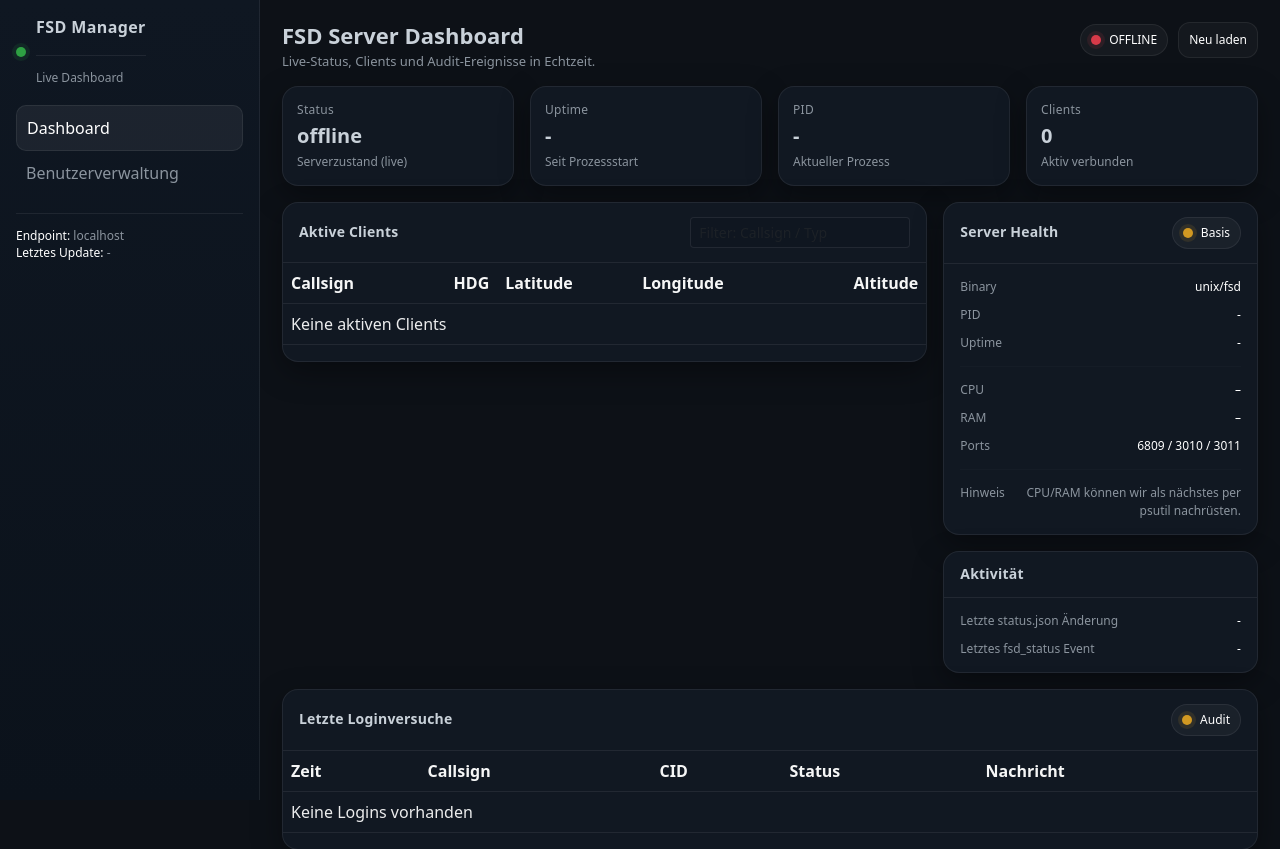
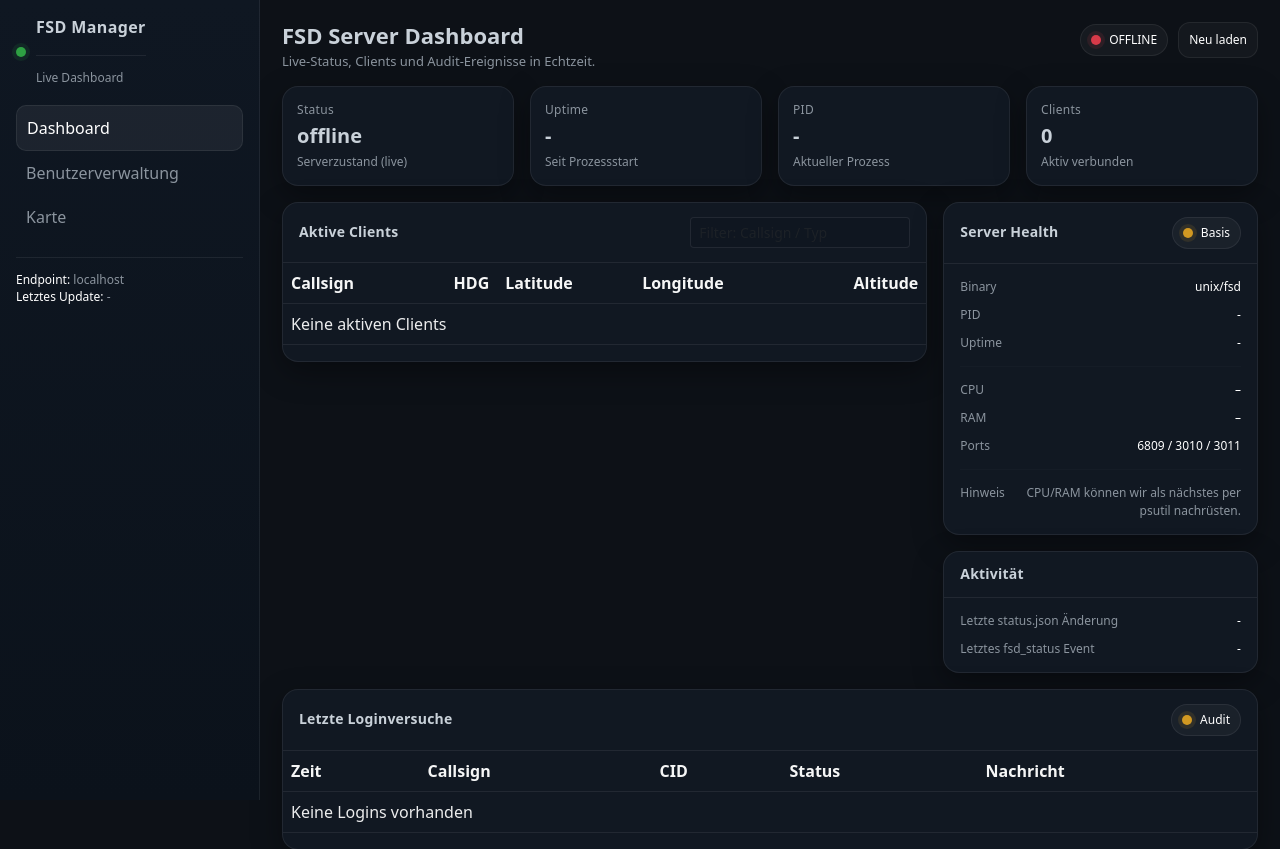
Before and after one commit to cedric1982/fsd, a Flask app: page / in a window 1280 px wide. Shown: the top 849 px of the page. Run offline with Flask 3, Linux system fonts and the light colour scheme; some libraries are stand-ins or nearby versions.

Commit message:
Update index.html
Karte hinzugefügt

```diff
--- a/web/templates/index.html
+++ b/web/templates/index.html
@@ -303,6 +303,7 @@
 
       <a class="nav-link active" href="/">Dashboard</a>
       <a class="nav-link" href="/users">Benutzerverwaltung</a>
+      <a class="nav-link" href="/map">Karte</a>
 
       <div class="side-meta">
         <div><span class="text-white">Endpoint:</span> <span id="endpoint-text">-</span></div>
```
